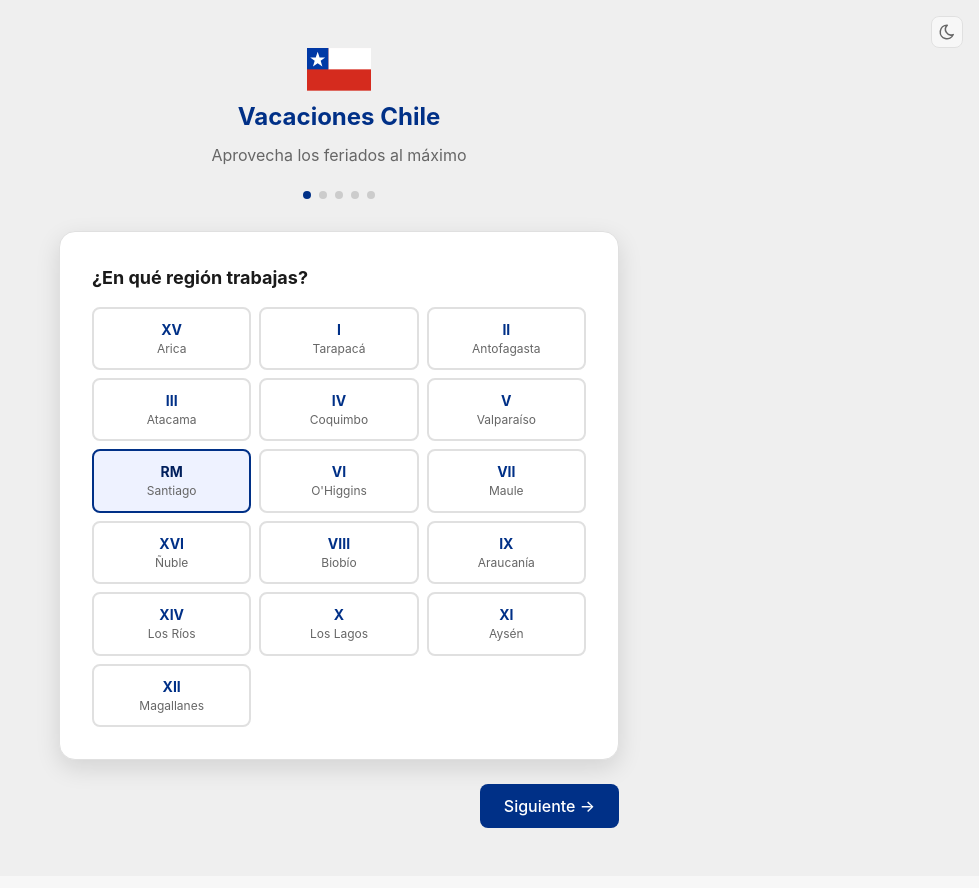
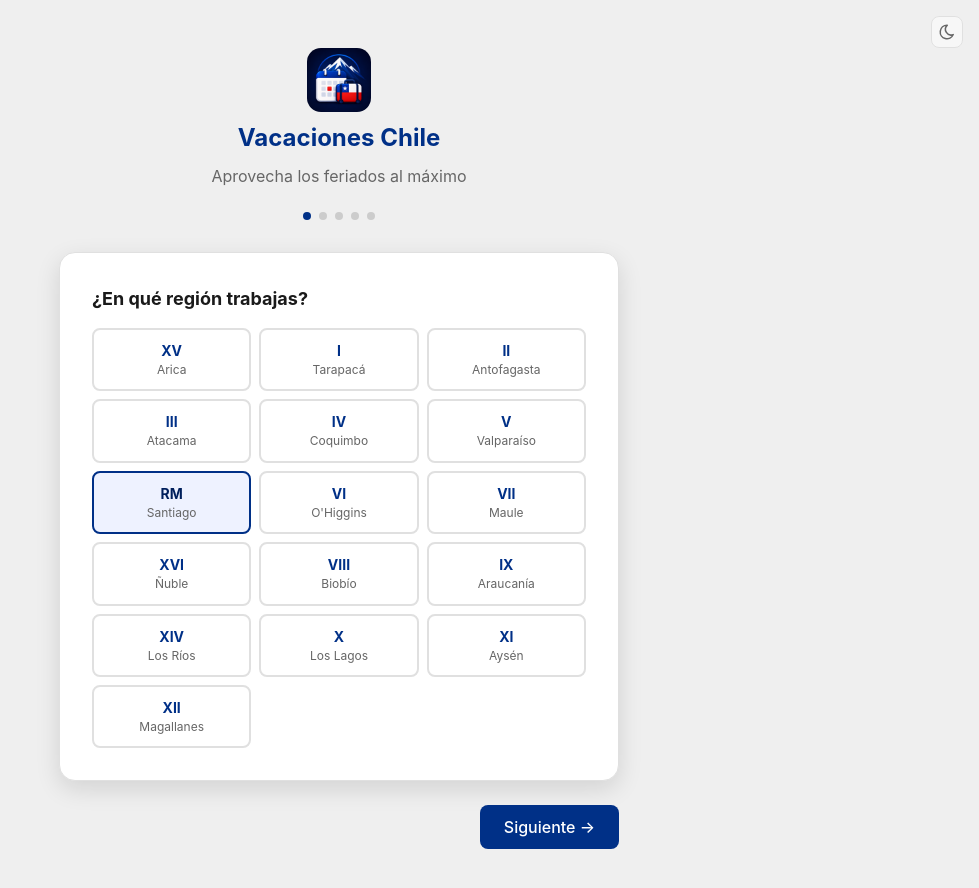
Before and after one commit to mvargascode/vacaciones-chile, a React (Vite) app: page / in a window 1280 px wide. Shown: the top 888 px of the page, without its empty margins (301-1280 px from the left). Built offline with nearby package versions, Linux system fonts and the light colour scheme.

Commit message:
feat: reemplaza bandera SVG por ícono oficial en header y onboarding

```diff
--- a/src/components/ui/Header.module.css
+++ b/src/components/ui/Header.module.css
@@ -36,7 +36,10 @@
 }
 
 .flag {
-    line-height: 1;
+    display: block;
+    height: 28px;
+    width: 28px;
+    border-radius: 6px;
     flex-shrink: 0;
 }
 
--- a/src/components/ui/Header.tsx
+++ b/src/components/ui/Header.tsx
@@ -1,5 +1,4 @@
 import { IconSun, IconMoon, IconDownload } from '@tabler/icons-react'
-import { FlagCL } from '../../assets/FlagCL'
 import { useTheme } from '../../hooks/useTheme'
 import { useInstallPrompt } from '../../hooks/useInstallPrompt'
 import styles from './Header.module.css'
@@ -25,7 +24,7 @@ export function Header({
       <div className={styles.content}>
         <div className={styles.left}>
           <h1 className={styles.title}>
-            <span className={styles.flag}><FlagCL size={22} /></span>
+            <img src="/pwa-192x192.png" alt="" aria-hidden="true" className={styles.flag} />
             {title}
           </h1>
           {subtitle && <p className={styles.subtitle}>{subtitle}</p>}
--- a/src/features/onboarding/OnboardingScreen.module.css
+++ b/src/features/onboarding/OnboardingScreen.module.css
@@ -38,8 +38,10 @@
 }
 
 .logo {
-    font-size: 3rem;
-    line-height: 1;
+    display: block;
+    height: 64px;
+    width: 64px;
+    border-radius: 14px;
 }
 
 .title {
@@ -129,7 +131,8 @@
     }
 
     .logo {
-        font-size: 2rem;
+        height: 48px;
+        width: 48px;
     }
 
     .screen {
--- a/src/features/onboarding/OnboardingScreen.tsx
+++ b/src/features/onboarding/OnboardingScreen.tsx
@@ -3,7 +3,6 @@ import { IconSun, IconMoon } from '@tabler/icons-react'
 import { useTheme } from '../../hooks/useTheme'
 import { useUserPreferences } from '../../hooks/useUserPreferences'
 import { Button } from '../../components/ui'
-import { FlagCL } from '../../assets/FlagCL'
 import { RegionSelector } from './RegionSelector'
 import { SectorSelector } from './SectorSelector'
 import { DaysSelector } from './DaysSelector'
@@ -78,9 +77,7 @@ export function OnboardingScreen() {
         {theme === 'dark' ? <IconSun size={18} /> : <IconMoon size={18} />}
       </button>
       <div className={styles.header}>
-        <span className={styles.logo}>
-          <FlagCL size={64} />
-        </span>
+        <img src="/pwa-192x192.png" alt="" aria-hidden="true" className={styles.logo} />
         <h1 className={styles.title}>Vacaciones Chile</h1>
         <p className={styles.subtitle}>Aprovecha los feriados al máximo</p>
       </div>
```
